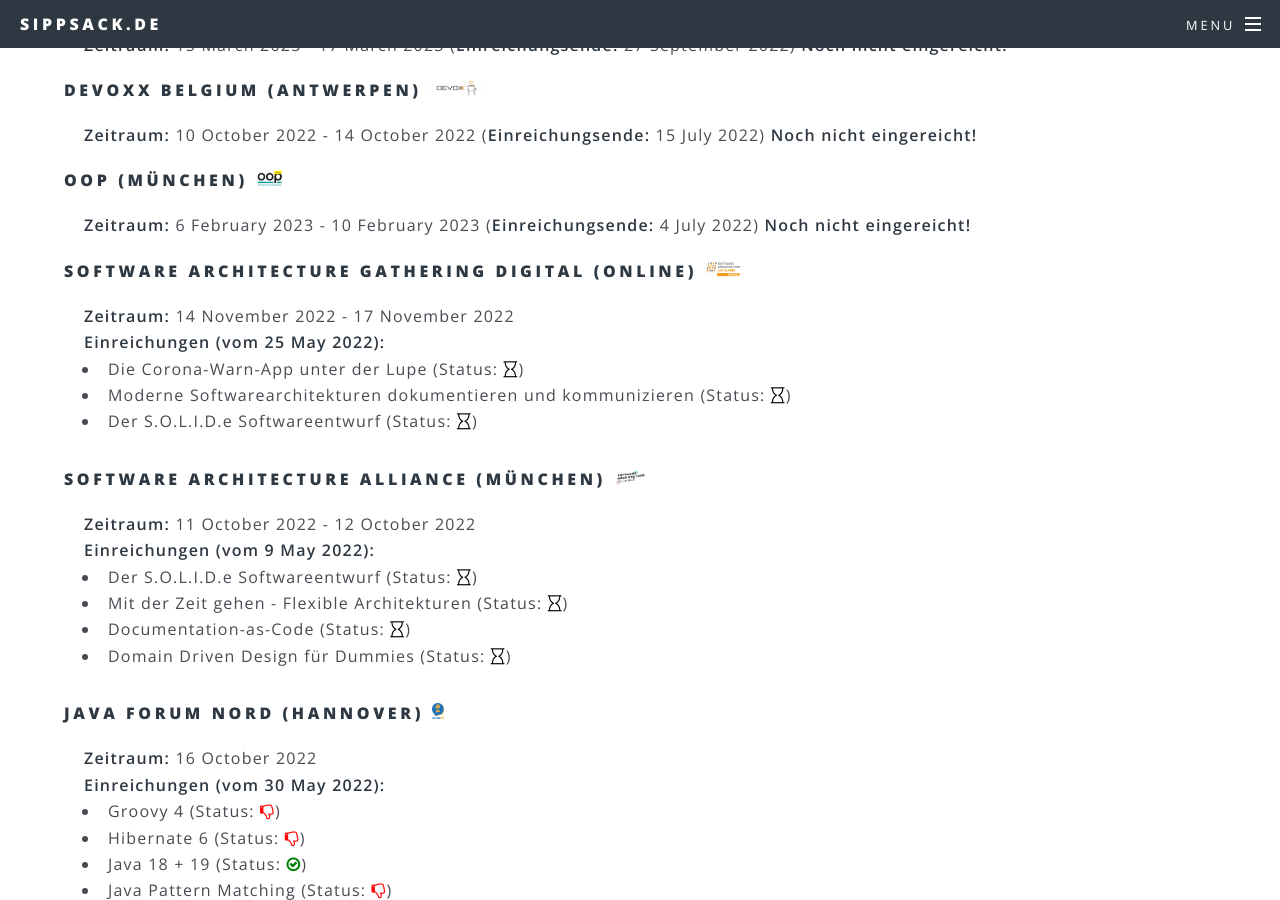
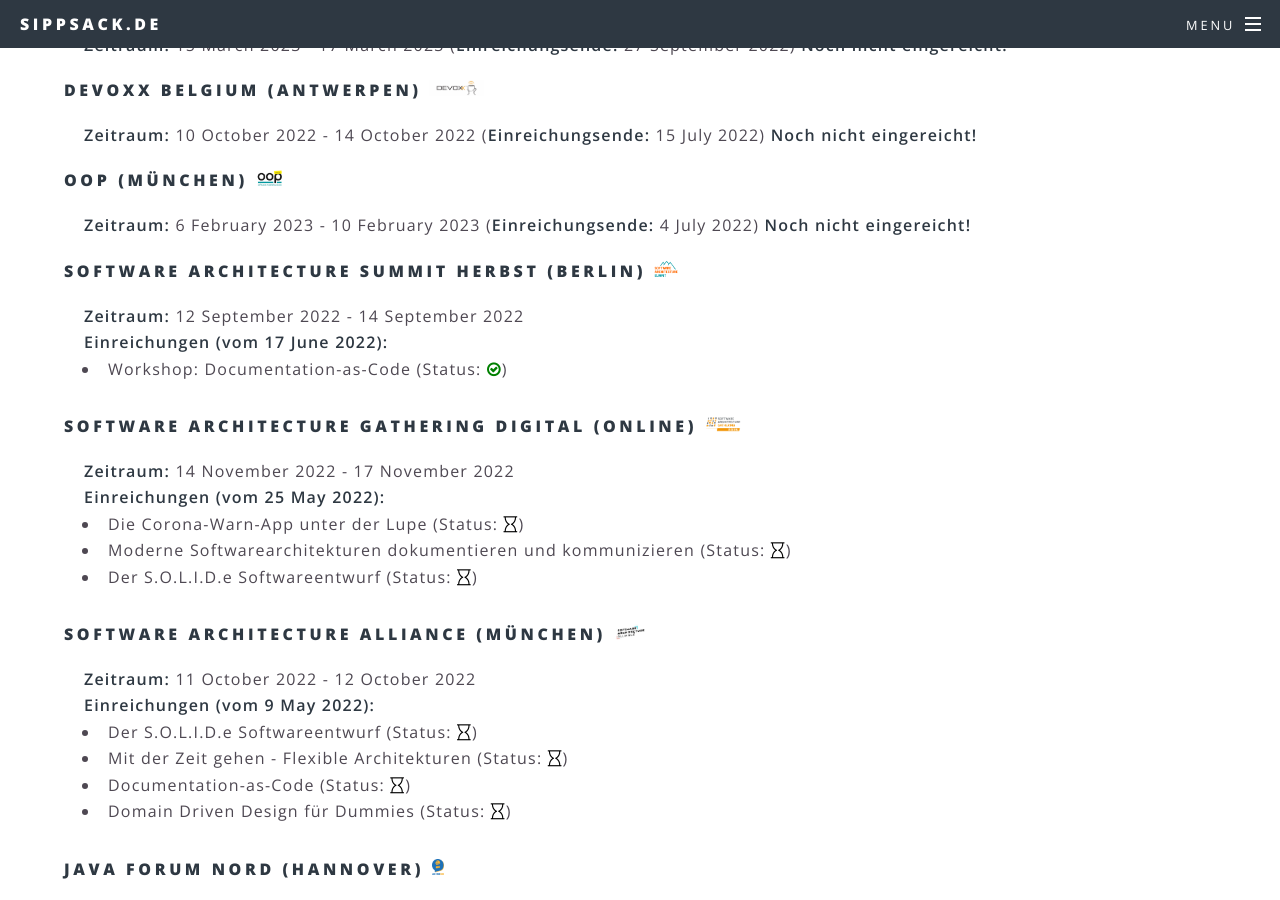
Before and after one commit to sippsack/sippsack.github.io, a Jekyll site: the page built from cfps.html, in a window 1280 px wide and 900 px high, scrolled down 630 px. Built offline with Jekyll 4.4.1, drawn with Linux system fonts in a browser that asks for light colours; some of the changed text lies outside the part shown.

Commit message:
added architecture summit cfp

```diff
--- a/_data/cfps.yaml
+++ b/_data/cfps.yaml
@@ -17,6 +17,13 @@
       deadline: 2022-07-04
       submitted:
       talks:
+  - archsummit2:
+      from: 2022-09-12
+      till: 2022-09-14
+      deadline: 2022-06-30
+      submitted: 2022-06-17
+      talks:
+        "Workshop: Documentation-as-Code": x
   - sag:
       from: 2022-11-14
       till: 2022-11-17
@@ -101,7 +108,7 @@
       till: 2022-06-22
       submitted: 2022-03-08
       deadline: 2022-03-31
-      cancled: true
+      canceled: true
       talks:
         "Der S.O.L.I.D.e Softwareentwurf": n
         "Java Pattern Matching": n
--- a/cfps.html
+++ b/cfps.html
@@ -23,7 +23,7 @@
         {% for submission in submissions %}
 {% assign conf = conferences | where: "id", submission[0] | first %}
 {% assign cfp = submission[1] %}
-<h4>{{ conf.name }} ({{ cfp.location | default: conf.location }}) <img style="height:1em" src="/assets/images/conferences/{{ conf.id }}.png" alt="{{ conf.name }}" /></h4>
+<h4>{% if cfp.canceled %}<del>{{ conf.name }}</del>{% else %}{{ conf.name }}{% endif %} ({{ cfp.location | default: conf.location }}{% if cfp.canceled %}, <span style="color:red;">Abgesagt</span>{% endif %}) <img style="height:1em" src="/assets/images/conferences/{{ conf.id }}.png" alt="{{ conf.name }}" /></h4>
 <div style="margin:20px;">
 {% if cfp.from %}<b>Zeitraum:</b> {{ cfp.from | date: "%-d %B %Y" }}{% if cfp.till %} - {{ cfp.till | date: "%-d %B %Y" }}{% endif %}{% unless cfp.submitted %}{% if cfp.deadline %} (<b>Einreichungsende:</b> {{ cfp.deadline | date: "%-d %B %Y" }}){% endif %}{% endunless %}{% endif %}
 {% if cfp.talks %}<p style="margin-bottom: 0;"><b>Einreichungen{% if cfp.submitted %} (vom {{ cfp.submitted | date: "%-d %B %Y" }}){% endif %}:</b></p>
```
Also changed, not shown: _data/conferences.yaml (+10 -0 lines), assets/images/conferences/archsummit1.png (added), assets/images/conferences/archsummit2.png (added).
